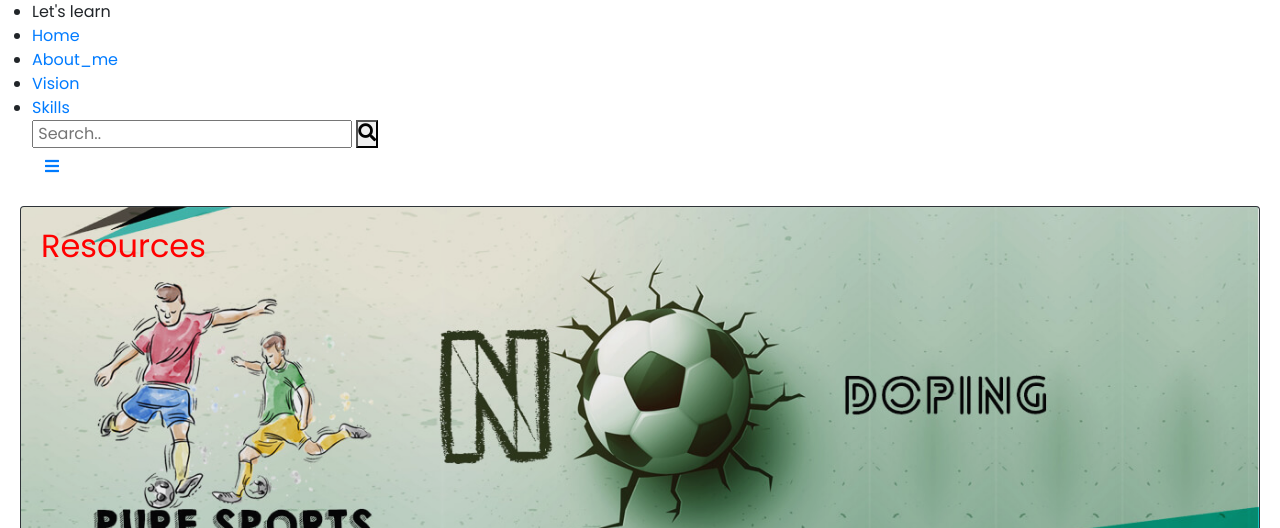
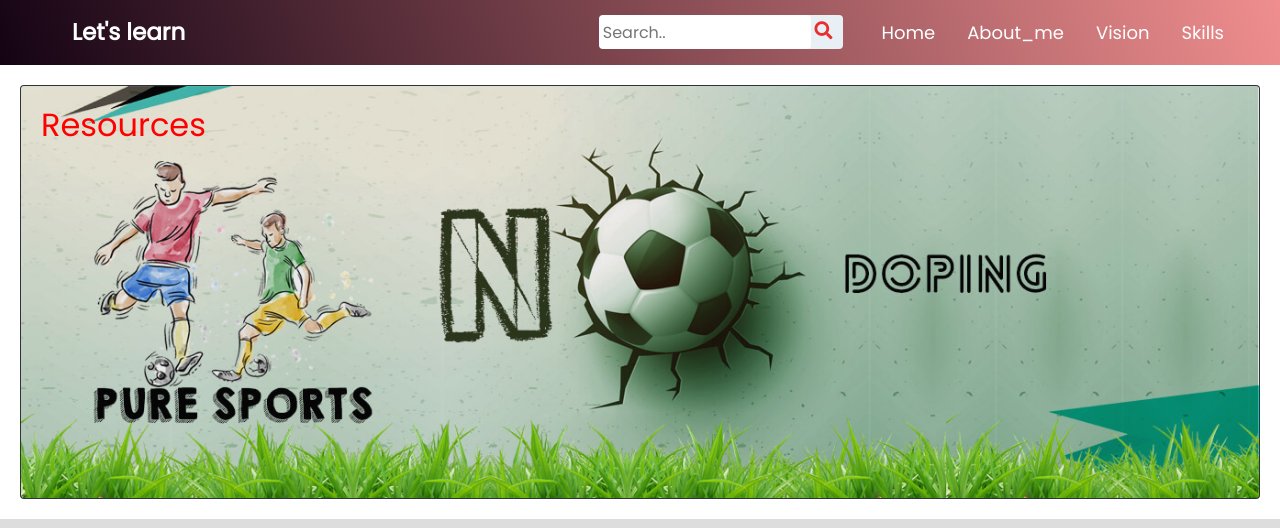
Before and after one commit to Adarsh-Mishra15/Resources_TUE, a plain HTML site: page index.html in a window 1280 px wide. Shown: the top 528 px of the page. Drawn offline with nearby package versions, Linux system fonts and the light colour scheme; files whose address does not match are found by name.

Commit message:
Update resources.css

```diff
--- a/resources.css
+++ b/resources.css
@@ -1,4 +1,187 @@
 @import url('https://fonts.googleapis.com/css2?family=Poppins:wght@200;300;400&display=swap');
+@import url('https://fonts.googleapis.com/css?family=Montserrat:400,500,600,700&display=swap');
+
+body {
+   font-family: tahoma;
+   background-image: url();
+   background-size: cover;
+   background-position: center;
+   background-attachment: fixed;
+}
+
+* {
+   margin: 0;
+   padding: 0;
+   box-sizing: border-box;
+   font-family: 'Montserrat', sans-serif;
+   /* background-image: url(pcwall.jpg); */
+}
+
+nav {
+   background-image: linear-gradient(250deg, #f08e8e, #140314);
+   padding: 0px 40px;
+}
+
+nav ul {
+   list-style: none;
+   display: flex;
+   flex-wrap: wrap;
+   align-items: center;
+   justify-content: center;
+}
+
+nav ul li {
+   padding: 15px 0;
+   cursor: pointer;
+}
+
+nav ul li.items {
+   position: relative;
+   width: auto;
+   margin: 0 16px;
+   text-align: center;
+   order: 3;
+}
+
+nav ul li.items:after {
+   position: absolute;
+   content: '';
+   left: 0;
+   bottom: 5px;
+   height: 2px;
+   width: 100%;
+   background: #33ffff;
+   opacity: 0;
+   transition: all 0.2s linear;
+}
+
+nav ul li.items:hover:after {
+   opacity: 1;
+   bottom: 8px;
+}
+
+nav ul li.logo {
+   flex: 1;
+   color: white;
+   font-size: 23px;
+   font-weight: 600;
+   cursor: default;
+   user-select: none;
+}
+
+nav ul li a {
+   color: white;
+   font-size: 18px;
+   text-decoration: none;
+   /* transition: .4s; */
+}
+
+nav ul li:hover a {
+   color: #ffb84f;
+}
+
+nav ul li i {
+   font-size: 23px;
+}
+
+nav ul li.btn {
+   display: none;
+}
+
+nav ul li.btn.hide i:before {
+   content: '\f00d';
+}
+
+@media all and (max-width: 900px) {
+   nav {
+      padding: 5px 30px;
+   }
+
+   nav ul li.items {
+      width: 100%;
+      display: none;
+   }
+
+   nav ul li.items.show {
+      display: block;
+   }
+
+   nav ul li.btn {
+      display: block;
+   }
+
+   nav ul li.items:hover {
+      border-radius: 5px;
+      box-shadow: inset 0 0 5px #169e43,
+         inset 0 0 10px #977811;
+   }
+
+   nav ul li.items:hover:after {
+      opacity: 0;
+   }
+}
+
+.search input[type=text] {
+   width: 212px;
+   height: 34px;
+
+   margin-right: -8px;
+   border-radius: 4px;
+   border: none;
+}
+
+.search {
+   float: right;
+   margin: 7px;
+}
+
+.search button {
+   background-color: #e8eff5;
+   color: #e82e2e;
+   float: right;
+   margin-left: 2px;
+   padding: 5px 10px;
+   margin-right: 16px;
+   font-size: 16px;
+   border-radius: 4px;
+   box-shadow: aliceblue;
+   border: none;
+   cursor: pointer;
+}
+
+@media screen and (max-width: 354px) {
+   .search button {
+      background-color: #e8eff5;
+      color: #e82e2e;
+      float: right;
+      margin-left: 2px;
+      padding: 5px 10px;
+      margin-right: 8px;
+      margin-bottom: -55px;
+      margin-top: -34px;
+      font-size: 16px;
+      border-radius: 4px;
+      box-shadow: aliceblue;
+      border: none;
+      cursor: pointer;
+   }
+
+   .search input[type=text] {
+      width: 117px;
+      height: 34px;
+      margin-right: -34px;
+      border-radius: 4px;
+      border: none;
+      margin-right: 40px;
+   }
+
+}
+
+.cont {
+   /* background-image: url(Untitled.png); */
+   height: 43.9em;
+}
+
 * {
     margin: 0px;
     padding: 0px;
```
